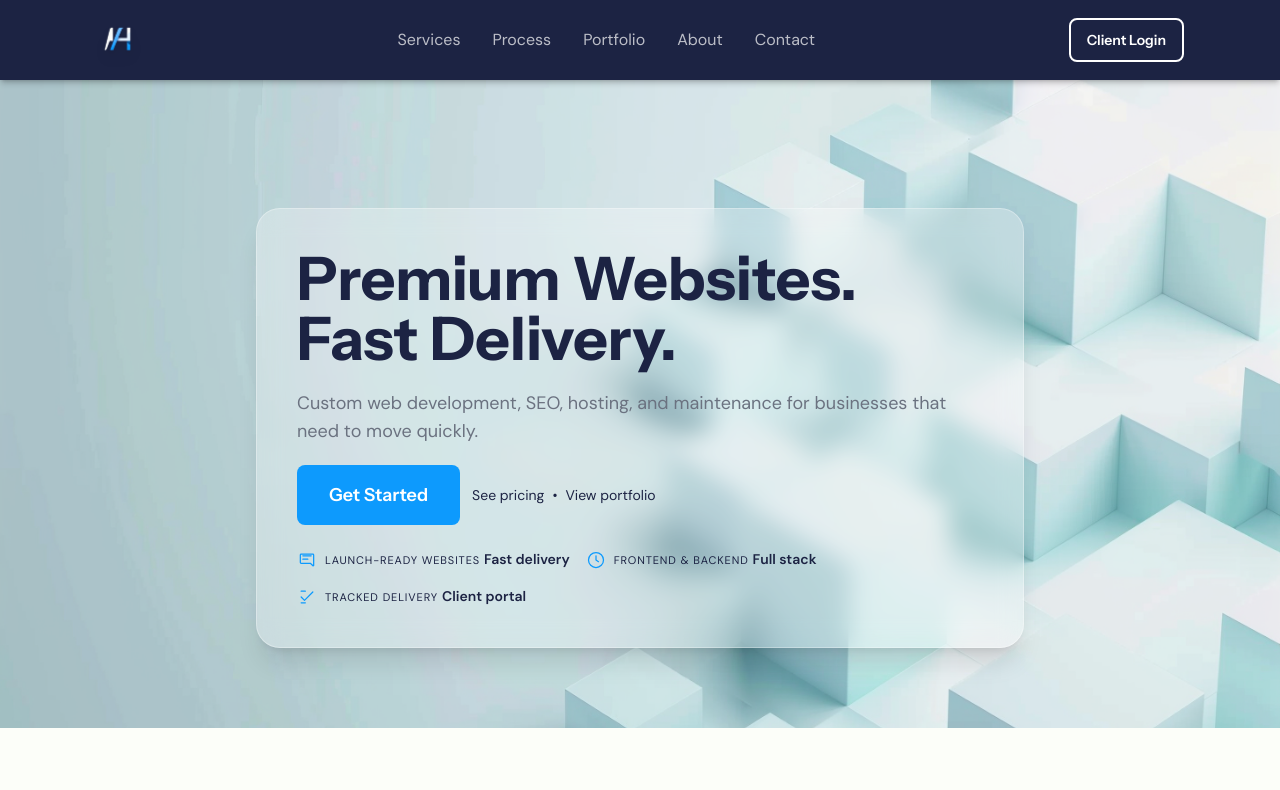
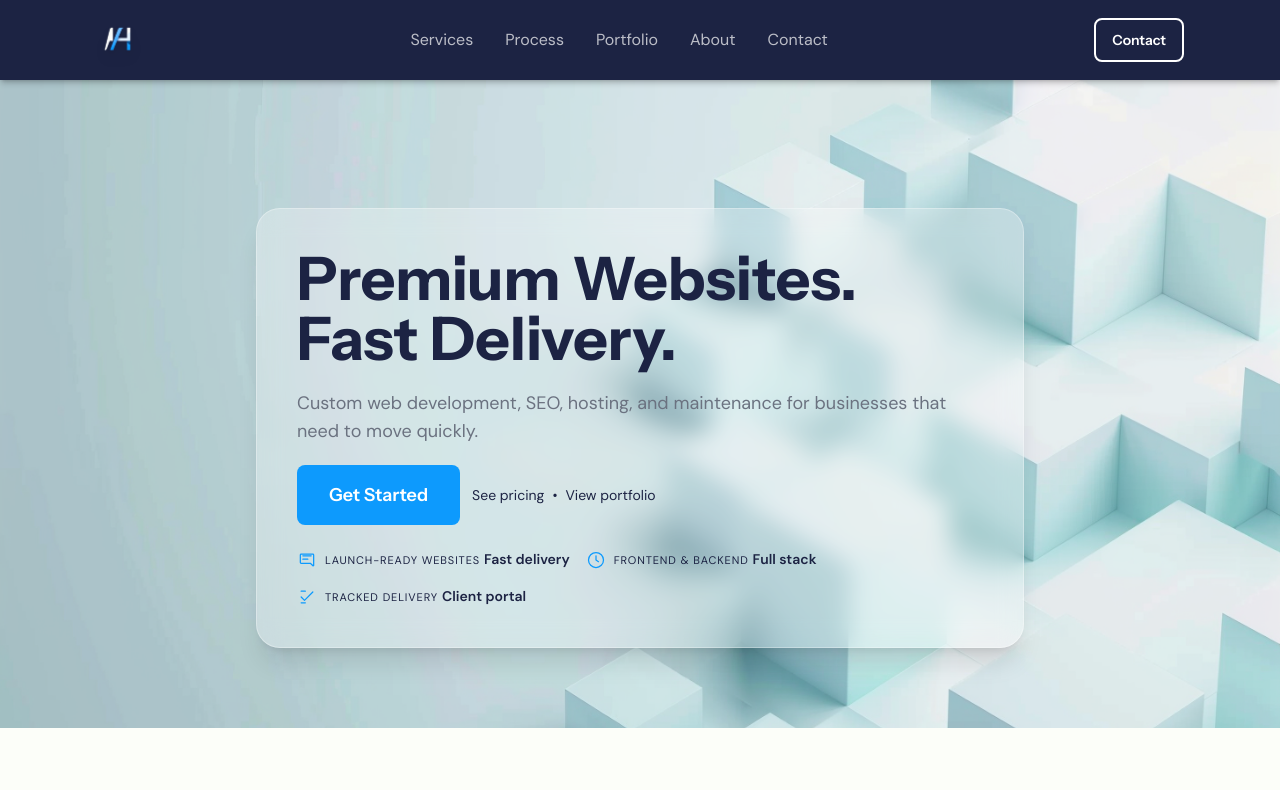
Before and after one commit to anthonyha2001/portfolio_v2, a Next.js app: page / in a window 1280 px wide. Shown: the top 790 px of the page. Built offline with nearby package versions, Linux system fonts and the light colour scheme; no server answers.

Commit message:
Removing client portal

```diff
--- a/src/components/layouts/header.tsx
+++ b/src/components/layouts/header.tsx
@@ -62,28 +62,17 @@ export function Header() {
               ))}
             </nav>
 
-            {/* Desktop Login/Logout Button */}
+            {/* Desktop Contact Button (temporarily replacing portal/login) */}
             <div className="hidden md:block">
-              {status === 'authenticated' ? (
+              <Link href="/contact">
                 <Button
                   variant="outline"
                   size="sm"
                   className="border-white text-white hover:bg-white hover:!text-[#1C2343]"
-                  onClick={() => signOut({ callbackUrl: '/' })}
                 >
-                  Logout
+                  Contact
                 </Button>
-              ) : (
-                <Link href="/login">
-                  <Button
-                    variant="outline"
-                    size="sm"
-                    className="border-white text-white hover:bg-white hover:!text-[#1C2343]"
-                  >
-                    Client Login
-                  </Button>
-                </Link>
-              )}
+              </Link>
             </div>
 
             {/* Mobile Hamburger */}
--- a/src/components/layouts/mobile-menu.tsx
+++ b/src/components/layouts/mobile-menu.tsx
@@ -55,7 +55,7 @@ export function MobileMenu({ isOpen, onClose, navLinks, status }: MobileMenuProp
           ))}
         </nav>
 
-        {/* Client Login/Logout button */}
+        {/* Contact button (temporarily replacing portal/login) */}
         <div
           className="mt-8 animate-fade-in-up"
           style={{
@@ -63,29 +63,15 @@ export function MobileMenu({ isOpen, onClose, navLinks, status }: MobileMenuProp
             animationFillMode: 'both',
           }}
         >
-          {status === 'authenticated' ? (
+          <Link href="/contact" onClick={onClose}>
             <Button
               variant="outline"
               size="sm"
               className="border-white text-white hover:bg-white hover:!text-[#1C2343]"
-              onClick={() => {
-                onClose();
-                signOut({ callbackUrl: '/' });
-              }}
             >
-              Logout
+              Contact
             </Button>
-          ) : (
-            <Link href="/login" onClick={onClose}>
-              <Button
-                variant="outline"
-                size="sm"
-                className="border-white text-white hover:bg-white hover:!text-[#1C2343]"
-              >
-                Client Login
-              </Button>
-            </Link>
-          )}
+          </Link>
         </div>
       </div>
     </>
```
